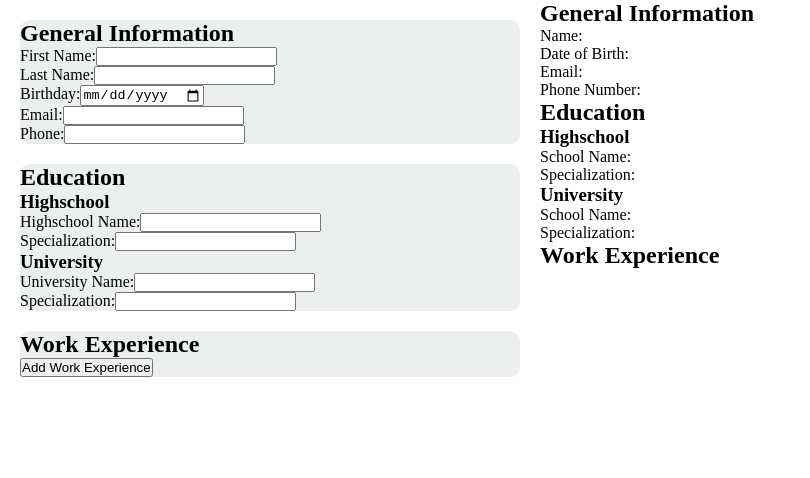
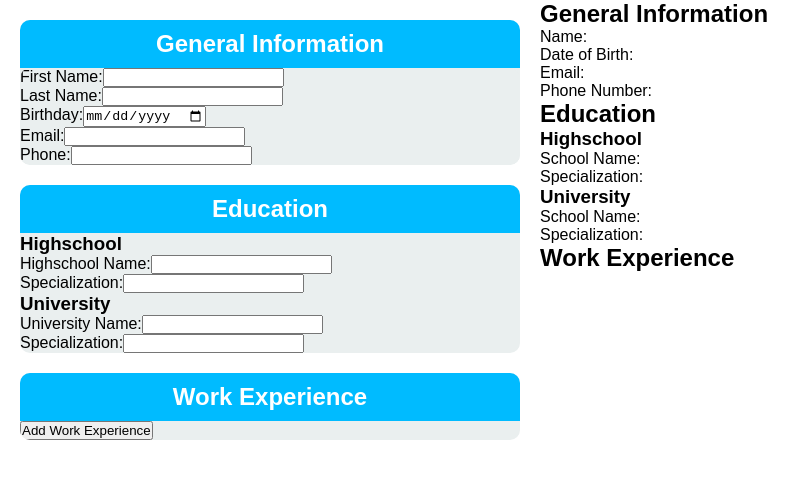
Before and after one commit to Tou1lle/cv-application-top, a React (Vite) app: page / in a window 1280 px wide. Shown: the top 478 px of the page, without its empty margins (0-810 px from the left). Built offline with nearby package versions, Linux system fonts and the light colour scheme.

Commit message:
Style section headings

```diff
--- a/src/styles/App.css
+++ b/src/styles/App.css
@@ -8,12 +8,14 @@
 :root {
   --section-bg: #EAEFEF;
   --section-heading-bg: #00BBFF;
+  --simple-font: Arial, Helvetica, sans-serif;
 }
 
 /* Whole page */
 #root {
   min-height: 100vh;
   display: flex;
+  font-family: Arial, Helvetica, sans-serif;
 }
 
 /* Left side - inputs */
@@ -29,6 +31,15 @@
 .left-side section {
   background-color: var(--section-bg);
   border-radius: 10px;
+  overflow: hidden;
+}
+
+.left-side section h2 {
+  background-color: var(--section-heading-bg);
+  text-align: center;
+  color: white;
+  font-weight: bold;
+  padding: 10px;
 }
 
 /* Right side - CV */
```
